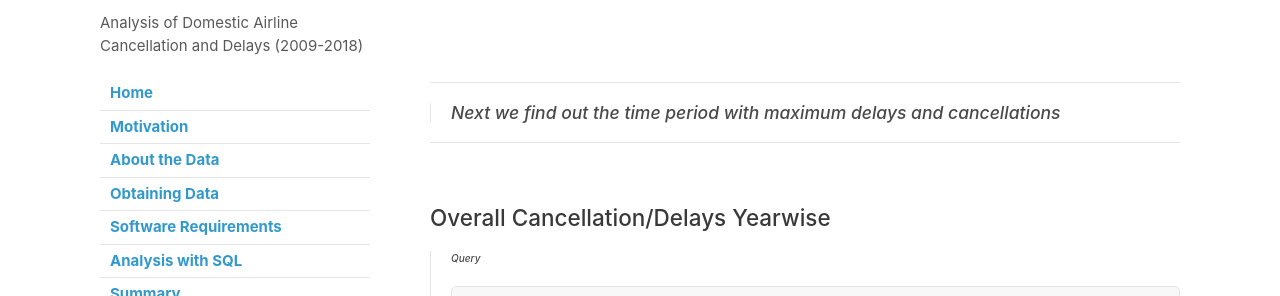
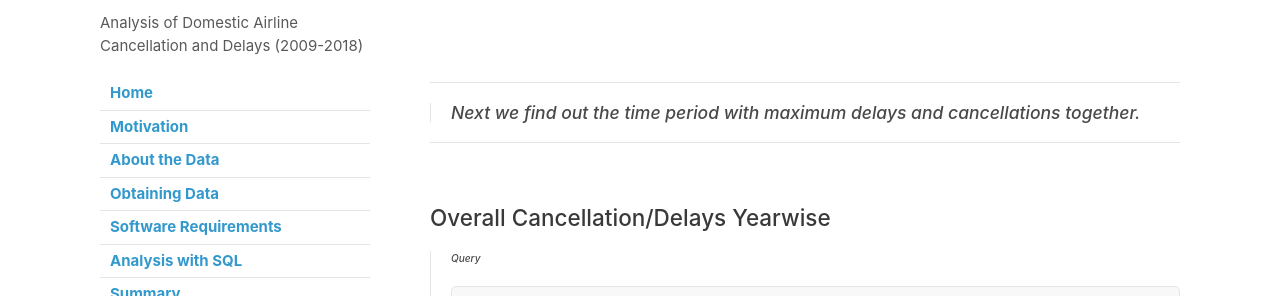
Before and after one commit to ayush-usf/Kaggle-Airline-Data-Analysis, a Jekyll site: the page built from analysis.md, in a window 1280 px wide and 900 px high, scrolled down 9247 px. Shown: the part 158-454 px from the top of the window. Built offline with Jekyll 4.4.1, drawn with Linux system fonts in a browser that asks for light colours; our own code applies the rules of GitHub Pages for plain Markdown files.

Commit message:
otgether

```diff
--- a/analysis.md
+++ b/analysis.md
@@ -396,7 +396,7 @@ WHERE
 <br>
 
 ---
-> ### Next we find out the time period with maximum delays and cancellations
+> ### Next we find out the time period with maximum delays and cancellations together.
 
 ---
 
```
